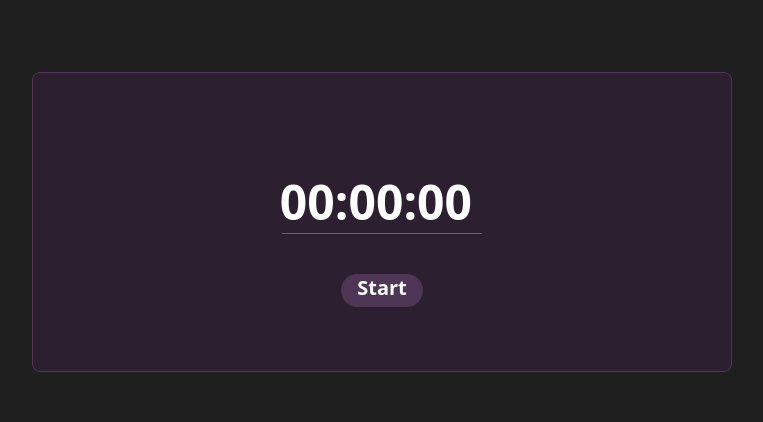
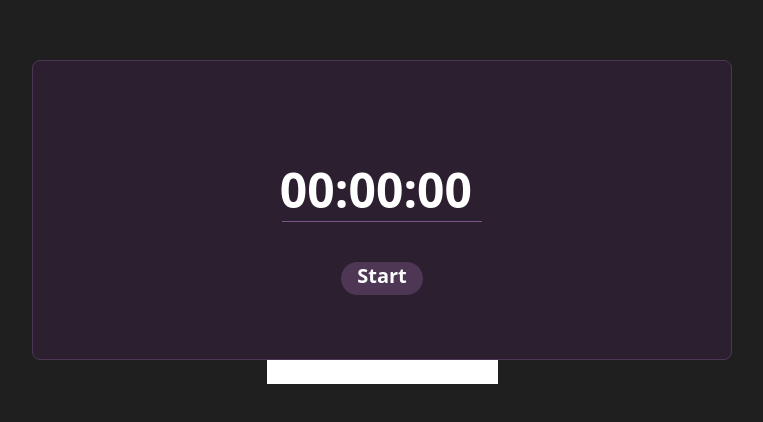
Before and after one commit to Leo-Cata/timer-app, a React (Vite) app: page / in a window 1280 px wide. Shown: the part 178-600 px from the top of the page, without its empty margins (258-1021 px from the left). Built offline with nearby package versions, Linux system fonts and the light colour scheme.

Commit message:
refactoring code

```diff
--- a/src/App.tsx
+++ b/src/App.tsx
@@ -1,9 +1,9 @@
-import Timer from "./components/Timer";
+import TimerContainer from "./containers/TimerContainer";
 
 const App = () => {
   return (
     <div className="h-screen flex items-center justify-center">
-      <Timer />
+      <TimerContainer />
     </div>
   );
 };
--- /dev/null
+++ b/src/components/SaveTimes.tsx
@@ -0,0 +1,5 @@
+const SaveTimes = () => {
+  return <input type="text" name="" id="" />;
+};
+
+export default SaveTimes;
--- a/src/components/TimeFormatter.ts
+++ b/src/components/TimeFormatter.ts
@@ -1,12 +1,9 @@
 // receives time, set time and set is running
 // handles logic to convert the time/set it and run the timer
 
-export const timeConvert = (
-  time: { hours: string; minutes: string; seconds: string },
-  setTime: React.Dispatch<
-    React.SetStateAction<{ hours: string; minutes: string; seconds: string }>
-  >
-) => {
+import { TimeState } from "./Timer";
+
+export const timeConvert = ({ time, setTime }: TimeState) => {
   //parses into an integer of base 10 and converts to hours/mins/seconds
   const totalSeconds =
     parseInt(time.hours, 10) * 3600 +
--- a/src/components/Timer.tsx
+++ b/src/components/Timer.tsx
@@ -1,12 +1,23 @@
 import { ChangeEvent, useEffect, useState } from "react";
 import { timeConvert } from "./TimeFormatter";
 
-const Timer = () => {
-  const [time, setTime] = useState({
-    hours: "00",
-    minutes: "00",
-    seconds: "00",
-  });
+export interface Time {
+  hours: string;
+  minutes: string;
+  seconds: string;
+}
+
+export interface TimeState {
+  time: Time;
+  setTime: (value: Time) => void;
+}
+
+const Timer = ({ time, setTime }: TimeState) => {
+  // const [time, setTime] = useState({
+  //   hours: "00",
+  //   minutes: "00",
+  //   seconds: "00",
+  // });
   //keeps track if the time is running
   const [isRunning, setIsRunning] = useState(false);
 
@@ -57,7 +68,7 @@ const Timer = () => {
           setTime({ hours: "00", minutes: "00", seconds: "00" });
 
           //plays audio
-          // alarmAudio.play();
+          alarmAudio.play();
           setIsAlarmActive(true);
         } else {
           if (secondsInt > 0) {
@@ -84,7 +95,7 @@ const Timer = () => {
 
       return () => clearInterval(countdown);
     }
-  }, [isRunning, time, alarmAudio]);
+  }, [isRunning, time, alarmAudio, setTime]);
 
   //start/stop button and converts to time format
   const handleStartStop = () => {
@@ -92,7 +103,7 @@ const Timer = () => {
     alarmAudio.pause();
     alarmAudio.currentTime = 0;
 
-    timeConvert(time, setTime);
+    timeConvert({ time, setTime });
 
     setIsRunning((prev) => !prev);
 
--- /dev/null
+++ b/src/containers/TimerContainer.tsx
@@ -0,0 +1,24 @@
+import { useState } from "react";
+import SaveTimes from "../components/SaveTimes";
+import Timer from "../components/Timer";
+
+const TimerContainer = () => {
+  const [time, setTime] = useState({
+    hours: "00",
+    minutes: "00",
+    seconds: "00",
+  });
+
+  // const handleSetTime = (hours: string, minutes: string, seconds: string) => {
+  //   setTime({ hours, minutes, seconds });
+  // };
+
+  return (
+    <div className="w-full h-full flex justify-center items-center flex-col">
+      <Timer time={time} setTime={setTime} />
+      <SaveTimes />
+    </div>
+  );
+};
+
+export default TimerContainer;
```
